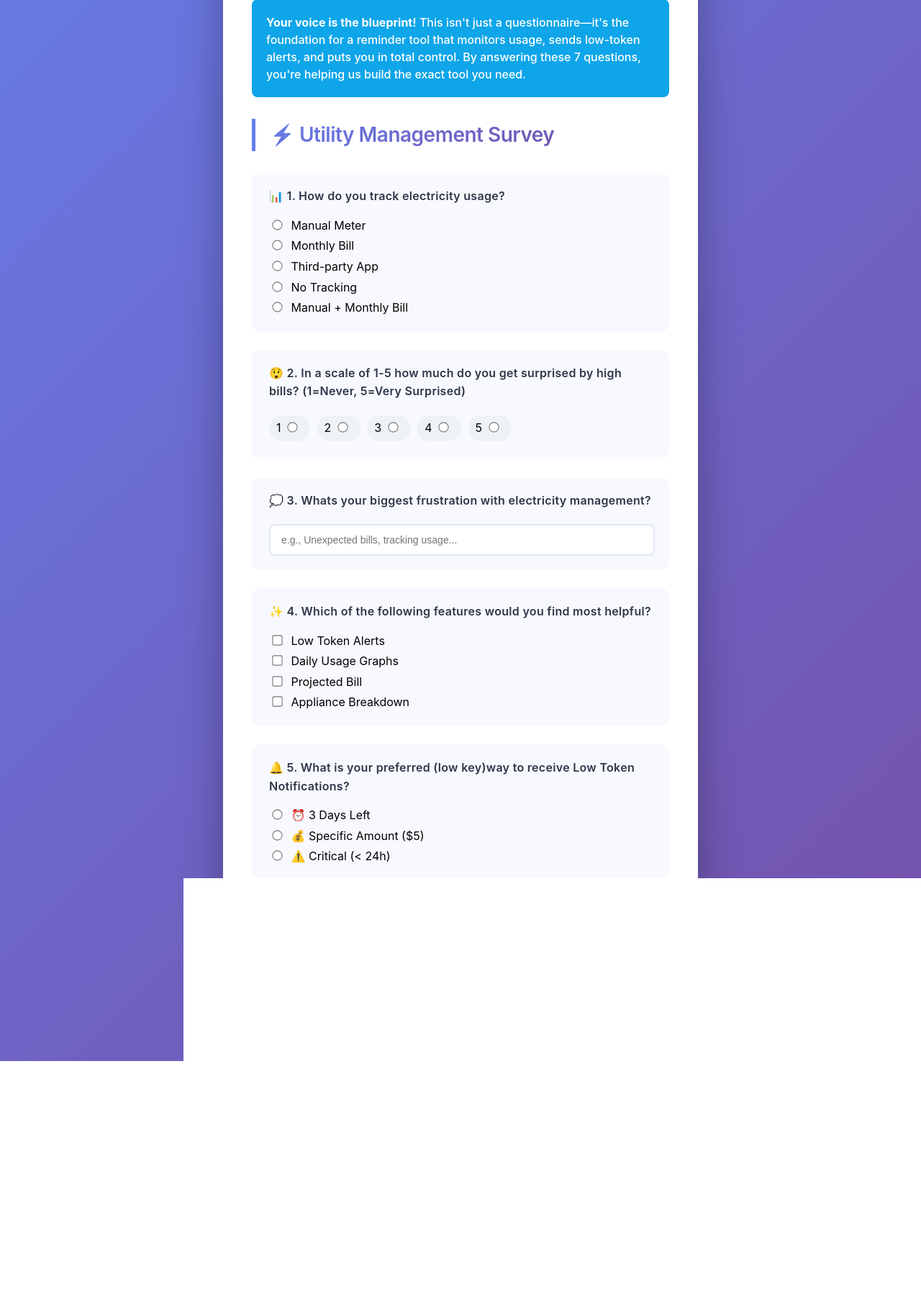
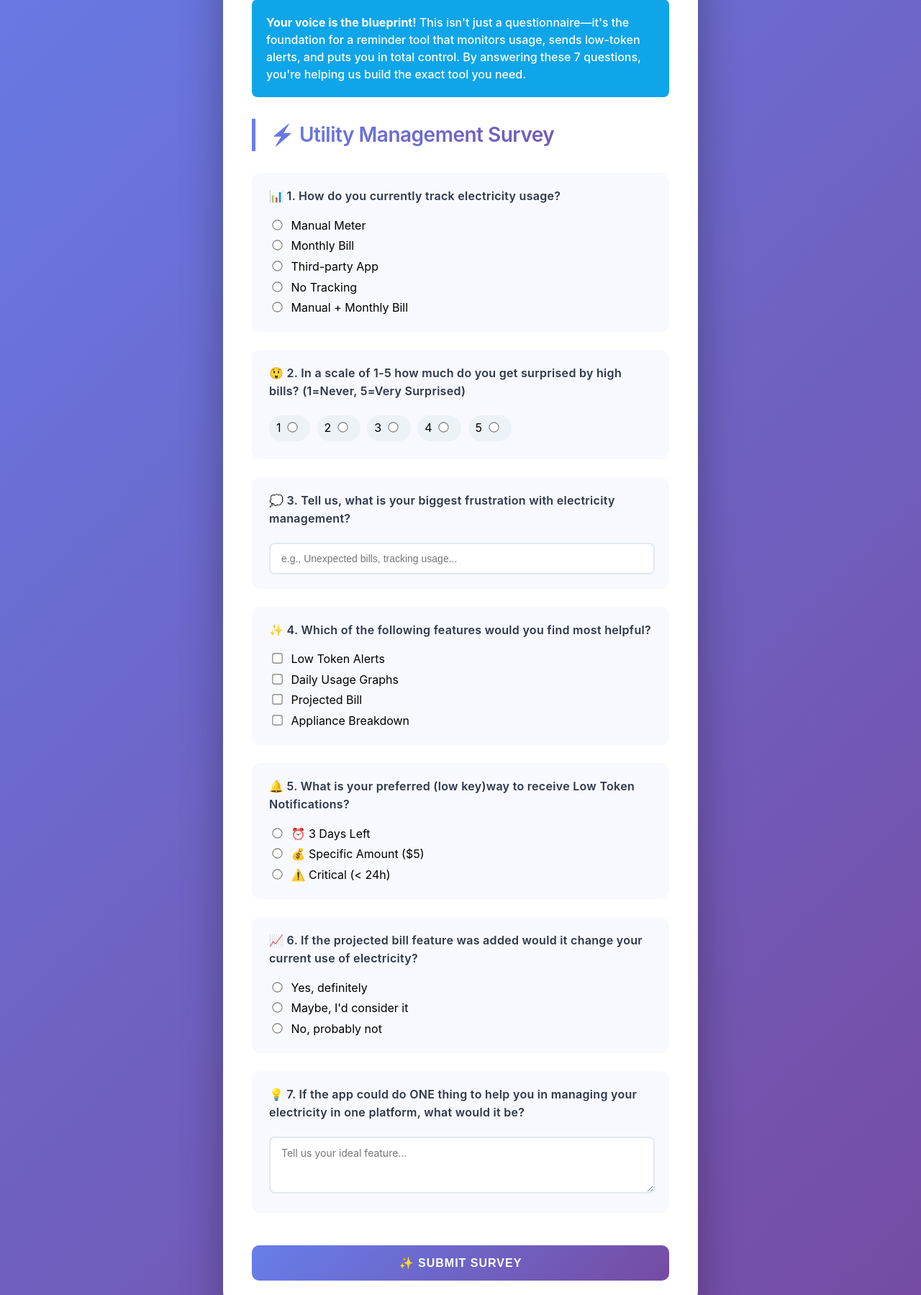
Before and after one commit to Emmanuel-km/Electricity_survey, a Flask app: page / in a window 1280 px wide. Shown: the part 305-2104 px from the top of the page at 72% size. Before the commit the page ends 1779 px from the top, so only its background shows below. Run offline with Flask 3, Linux system fonts and the light colour scheme.

Commit message:
Revise survey questions for clarity and detail

```diff
--- a/templates/survey.html
+++ b/templates/survey.html
@@ -291,12 +291,12 @@
         <form action="/submit" method="POST">
 
             <div class="q-box">
-                <label>📊 1. How do you track electricity usage?</label>
+                <label>📊 1. How do you currently track electricity usage?</label>
                 <input type="radio" name="q1_tracking" value="Manual Meter" required> Manual Meter<br>
                 <input type="radio" name="q1_tracking" value="Monthly Bill"> Monthly Bill<br>
                 <input type="radio" name="q1_tracking" value="App"> Third-party App<br>
                 <input type="radio" name="q1_tracking" value="None"> No Tracking<br>
-                <input type="radio" name="q1_tracking" value="1 and 2"> Manual + Monthly Bill
+                <input type="radio" name="q1_tracking" value="Manual Meter and Monthly Bill"> Manual + Monthly Bill
             </div>
 
             <div class="q-box">
@@ -309,7 +309,7 @@
             </div>
 
             <div class="q-box">
-                <label>💭 3. Whats your biggest frustration with electricity management?</label>
+                <label>💭 3. Tell us, what is your biggest frustration with electricity management?</label>
                 <input type="text" name="q3_frustration" placeholder="e.g., Unexpected bills, tracking usage..." style="width:100%">
             </div>
 
@@ -329,14 +329,14 @@
             </div>
 
             <div class="q-box">
-                <label>📈 6. Would you like the 'Projected Bill' feature to change your usage habits?</label>
+                <label>📈 6. If the projected bill feature was added would it change your current use of electricity? </label>
                 <input type="radio" name="q6_habits" value="Yes"> Yes, definitely<br>
                 <input type="radio" name="q6_habits" value="Maybe"> Maybe, I'd consider it<br>
                 <input type="radio" name="q6_habits" value="No"> No, probably not
             </div>
 
             <div class="q-box">
-                <label>💡 7. If the app could do ONE thing to help you?</label>
+                <label>💡 7. If the app could do ONE thing to help you in managing your electricity in one platform, what would it be? </label>
                 <textarea name="q7_one_thing" rows="3" placeholder="Tell us your ideal feature..."></textarea>
             </div>
 
```
